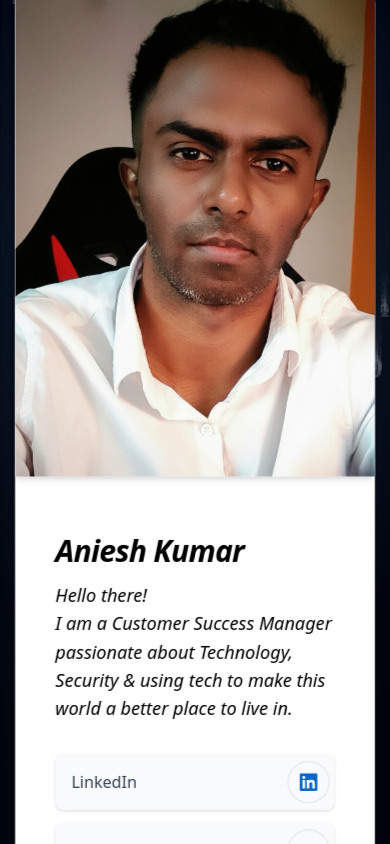
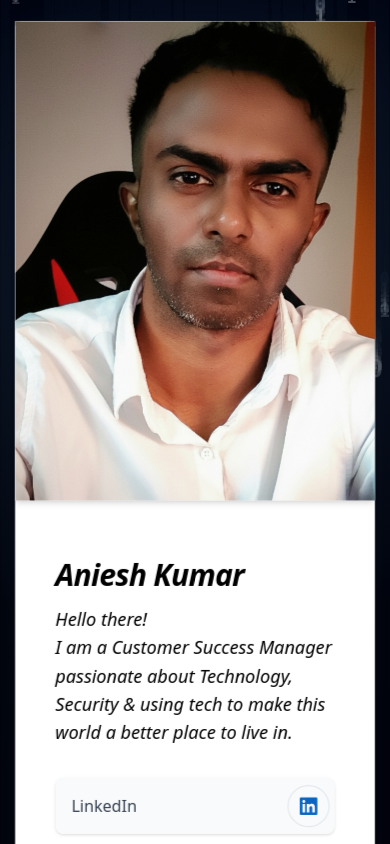
Before and after one commit to anieshak/ak, a React (Vite) app: page / in a window 390 px wide. Built offline with nearby package versions, Linux system fonts and the light colour scheme.

Commit message:
Make website mobile responsive

```diff
--- a/src/App.tsx
+++ b/src/App.tsx
@@ -5,7 +5,7 @@ import SocialLinks from "./components/SocialLinks";
 export default function App() {
   return (
     <Background>
-      <div className="min-h-screen relative overflow-hidden flex flex-col md:pt-[1.6rem] items-center justify-center">
+              <div className="min-h-screen relative overflow-x-hidden flex flex-col md:pt-[1.6rem] items-center justify-start py-6 md:justify-center md:py-0">
         <main className="md:w-[65rem] sm:w-full max-w-full px-4 md:px-6">
           <ProfileCard />
         </main>
```
